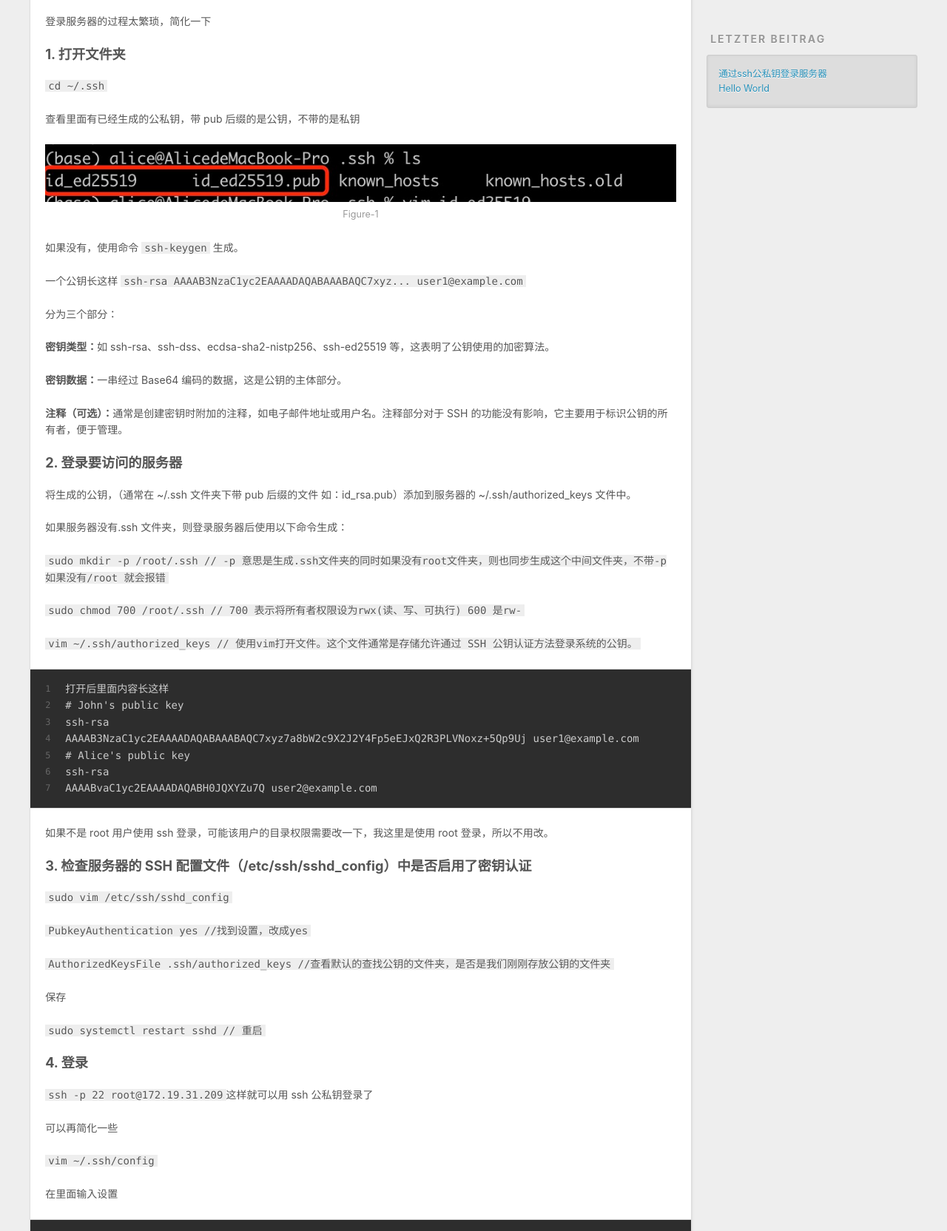
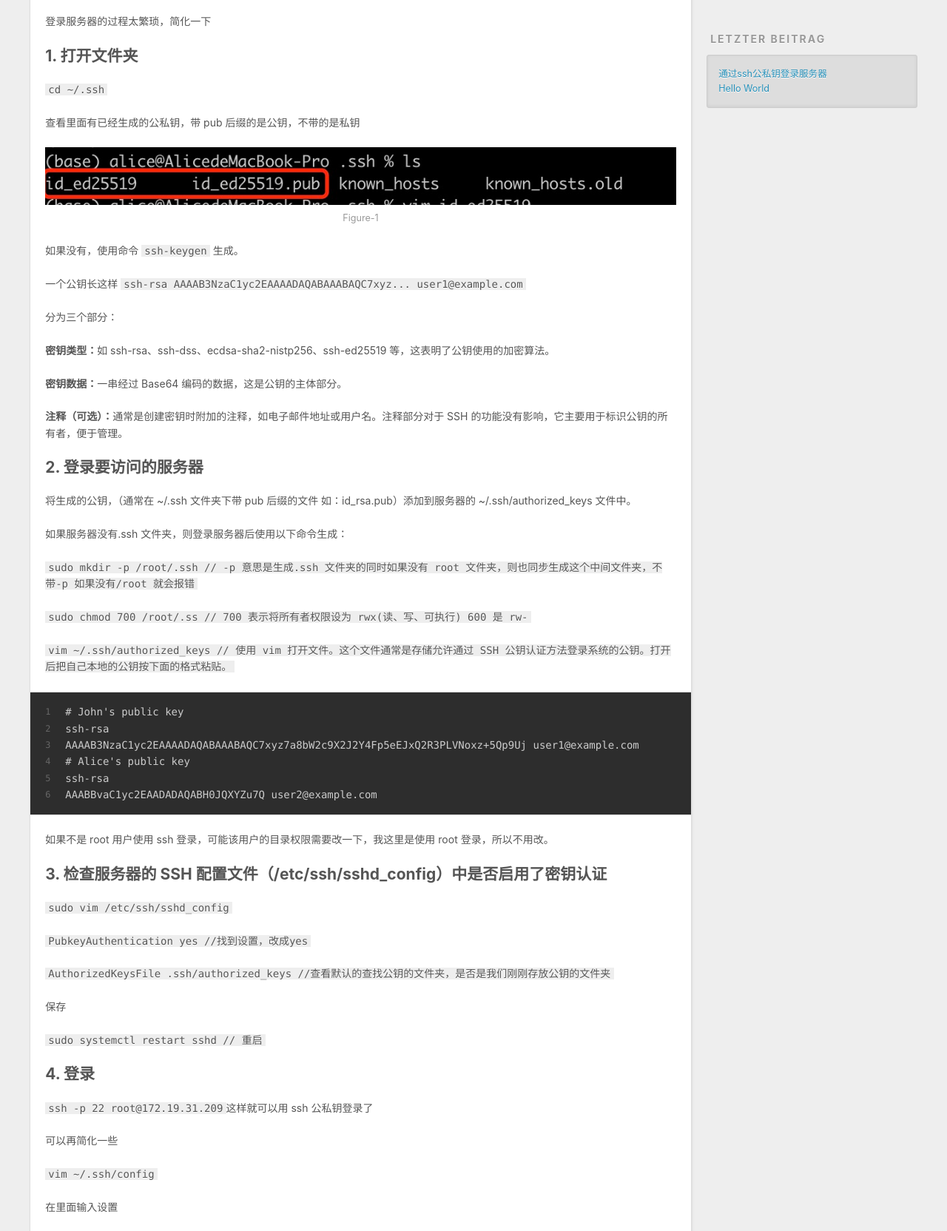
Before and after one commit to wangsansi/wangsansi.github.io, a plain HTML site: page index.html in a window 1280 px wide. Shown: the part 435-2099 px from the top of the page at 74% size. Drawn offline with Linux system fonts and the light colour scheme.

Commit message:
Site updated: 2024-11-04 09:27:03

```diff
--- a/index.html
+++ b/index.html
@@ -92,7 +92,7 @@
     <div class="e-content article-entry" itemprop="articleBody">
 
         <p>登录服务器的过程太繁琐，简化一下</p>
-<h3 id="1-打开文件夹"><a href="#1-打开文件夹" class="headerlink" title="1. 打开文件夹"></a>1. 打开文件夹</h3><p><code>cd ~/.ssh</code></p>
+<h2 id="1-打开文件夹"><a href="#1-打开文件夹" class="headerlink" title="1. 打开文件夹"></a>1. 打开文件夹</h2><p><code>cd ~/.ssh</code></p>
 <p>查看里面有已经生成的公私钥，带 pub 后缀的是公钥，不带的是私钥</p>
 <p><img src="/images/image1.jpg" alt="Figure-1"></p>
 <p>如果没有，使用命令 <code>ssh-keygen</code> 生成。</p>
@@ -101,20 +101,20 @@
 <p><strong>密钥类型：</strong>如 ssh-rsa、ssh-dss、ecdsa-sha2-nistp256、ssh-ed25519 等，这表明了公钥使用的加密算法。</p>
 <p><strong>密钥数据：</strong>一串经过 Base64 编码的数据，这是公钥的主体部分。</p>
 <p><strong>注释（可选）：</strong>通常是创建密钥时附加的注释，如电子邮件地址或用户名。注释部分对于 SSH 的功能没有影响，它主要用于标识公钥的所有者，便于管理。</p>
-<h3 id="2-登录要访问的服务器"><a href="#2-登录要访问的服务器" class="headerlink" title="2. 登录要访问的服务器"></a>2. 登录要访问的服务器</h3><p>将生成的公钥，（通常在 ~&#x2F;.ssh 文件夹下带 pub 后缀的文件 如：id_rsa.pub）添加到服务器的 ~&#x2F;.ssh&#x2F;authorized_keys 文件中。</p>
+<h2 id="2-登录要访问的服务器"><a href="#2-登录要访问的服务器" class="headerlink" title="2. 登录要访问的服务器"></a>2. 登录要访问的服务器</h2><p>将生成的公钥，（通常在 ~&#x2F;.ssh 文件夹下带 pub 后缀的文件 如：id_rsa.pub）添加到服务器的 ~&#x2F;.ssh&#x2F;authorized_keys 文件中。</p>
 <p>如果服务器没有.ssh 文件夹，则登录服务器后使用以下命令生成：</p>
-<p><code>sudo mkdir -p /root/.ssh       // -p 意思是生成.ssh文件夹的同时如果没有root文件夹，则也同步生成这个中间文件夹，不带-p如果没有/root 就会报错</code></p>
-<p><code>sudo chmod 700 /root/.ssh  // 700 表示将所有者权限设为rwx(读、写、可执行) 600 是rw-</code></p>
-<p><code>vim ~/.ssh/authorized_keys // 使用vim打开文件。这个文件通常是存储允许通过 SSH 公钥认证方法登录系统的公钥。</code></p>
-<figure class="highlight plaintext"><table><tr><td class="gutter"><pre><span class="line">1</span><br><span class="line">2</span><br><span class="line">3</span><br><span class="line">4</span><br><span class="line">5</span><br><span class="line">6</span><br><span class="line">7</span><br></pre></td><td class="code"><pre><span class="line">打开后里面内容长这样</span><br><span class="line"># John&#x27;s public key</span><br><span class="line">ssh-rsa</span><br><span class="line">AAAAB3NzaC1yc2EAAAADAQABAAABAQC7xyz7a8bW2c9X2J2Y4Fp5eEJxQ2R3PLVNoxz+5Qp9Uj user1@example.com</span><br><span class="line"># Alice&#x27;s public key</span><br><span class="line">ssh-rsa</span><br><span class="line">AAAABvaC1yc2EAAAADAQABH0JQXYZu7Q user2@example.com</span><br></pre></td></tr></table></figure>
+<p><code>sudo mkdir -p /root/.ssh   // -p 意思是生成.ssh 文件夹的同时如果没有 root 文件夹，则也同步生成这个中间文件夹，不带-p 如果没有/root 就会报错</code></p>
+<p><code>sudo chmod 700 /root/.ss   // 700 表示将所有者权限设为 rwx(读、写、可执行) 600 是 rw-</code></p>
+<p><code>vim ~/.ssh/authorized_keys   // 使用 vim 打开文件。这个文件通常是存储允许通过 SSH 公钥认证方法登录系统的公钥。打开后把自己本地的公钥按下面的格式粘贴。</code></p>
+<figure class="highlight plaintext"><table><tr><td class="gutter"><pre><span class="line">1</span><br><span class="line">2</span><br><span class="line">3</span><br><span class="line">4</span><br><span class="line">5</span><br><span class="line">6</span><br></pre></td><td class="code"><pre><span class="line"># John&#x27;s public key</span><br><span class="line">ssh-rsa</span><br><span class="line">AAAAB3NzaC1yc2EAAAADAQABAAABAQC7xyz7a8bW2c9X2J2Y4Fp5eEJxQ2R3PLVNoxz+5Qp9Uj user1@example.com</span><br><span class="line"># Alice&#x27;s public key</span><br><span class="line">ssh-rsa</span><br><span class="line">AAABBvaC1yc2EAADADAQABH0JQXYZu7Q user2@example.com</span><br></pre></td></tr></table></figure>
 
 <p>如果不是 root 用户使用 ssh 登录，可能该用户的目录权限需要改一下，我这里是使用 root 登录，所以不用改。</p>
-<h3 id="3-检查服务器的-SSH-配置文件（-etc-ssh-sshd-config）中是否启用了密钥认证"><a href="#3-检查服务器的-SSH-配置文件（-etc-ssh-sshd-config）中是否启用了密钥认证" class="headerlink" title="3. 检查服务器的 SSH 配置文件（&#x2F;etc&#x2F;ssh&#x2F;sshd_config）中是否启用了密钥认证"></a>3. 检查服务器的 SSH 配置文件（&#x2F;etc&#x2F;ssh&#x2F;sshd_config）中是否启用了密钥认证</h3><p><code>sudo vim /etc/ssh/sshd_config</code></p>
+<h2 id="3-检查服务器的-SSH-配置文件（-etc-ssh-sshd-config）中是否启用了密钥认证"><a href="#3-检查服务器的-SSH-配置文件（-etc-ssh-sshd-config）中是否启用了密钥认证" class="headerlink" title="3. 检查服务器的 SSH 配置文件（&#x2F;etc&#x2F;ssh&#x2F;sshd_config）中是否启用了密钥认证"></a>3. 检查服务器的 SSH 配置文件（&#x2F;etc&#x2F;ssh&#x2F;sshd_config）中是否启用了密钥认证</h2><p><code>sudo vim /etc/ssh/sshd_config</code></p>
 <p><code>PubkeyAuthentication yes //找到设置，改成yes</code></p>
 <p><code>AuthorizedKeysFile .ssh/authorized_keys //查看默认的查找公钥的文件夹，是否是我们刚刚存放公钥的文件夹</code></p>
 <p>保存</p>
 <p><code>sudo systemctl restart sshd // 重启 </code></p>
-<h3 id="4-登录"><a href="#4-登录" class="headerlink" title="4. 登录"></a>4. 登录</h3><p><code>ssh -p 22 root@172.19.31.209</code>这样就可以用 ssh 公私钥登录了</p>
+<h2 id="4-登录"><a href="#4-登录" class="headerlink" title="4. 登录"></a>4. 登录</h2><p><code>ssh -p 22 root@172.19.31.209</code>这样就可以用 ssh 公私钥登录了</p>
 <p>可以再简化一些</p>
 <p><code>vim ~/.ssh/config</code></p>
 <p>在里面输入设置</p>
@@ -126,7 +126,7 @@
 
     </div>
     <footer class="article-footer">
-      <a data-url="http://example.com/2024/11/01/%E9%80%9A%E8%BF%87ssh%E5%85%AC%E7%A7%81%E9%92%A5%E7%99%BB%E5%BD%95%E6%9C%8D%E5%8A%A1%E5%99%A8/" data-id="cm32c4rf50000jssmclophnkw" data-title="通过ssh公私钥登录服务器" class="article-share-link"><span class="fa fa-share">Teilen</span></a>
+      <a data-url="http://example.com/2024/11/01/%E9%80%9A%E8%BF%87ssh%E5%85%AC%E7%A7%81%E9%92%A5%E7%99%BB%E5%BD%95%E6%9C%8D%E5%8A%A1%E5%99%A8/" data-id="cm32ccclt0001mvsm2iddb7u3" data-title="通过ssh公私钥登录服务器" class="article-share-link"><span class="fa fa-share">Teilen</span></a>
 
 
 
@@ -177,7 +177,7 @@
 
     </div>
     <footer class="article-footer">
-      <a data-url="http://example.com/2024/11/01/hello-world/" data-id="cm32c4rfa0001jssmfzmg1md8" data-title="Hello World" class="article-share-link"><span class="fa fa-share">Teilen</span></a>
+      <a data-url="http://example.com/2024/11/01/hello-world/" data-id="cm32cccln0000mvsmh7cxecje" data-title="Hello World" class="article-share-link"><span class="fa fa-share">Teilen</span></a>
 
 
 
```
Also changed, not shown: 2024/11/01/hello-world/index.html (+1 -1 lines), 2024/11/01/通过ssh公私钥登录服务器/index.html (+10 -10 lines).
